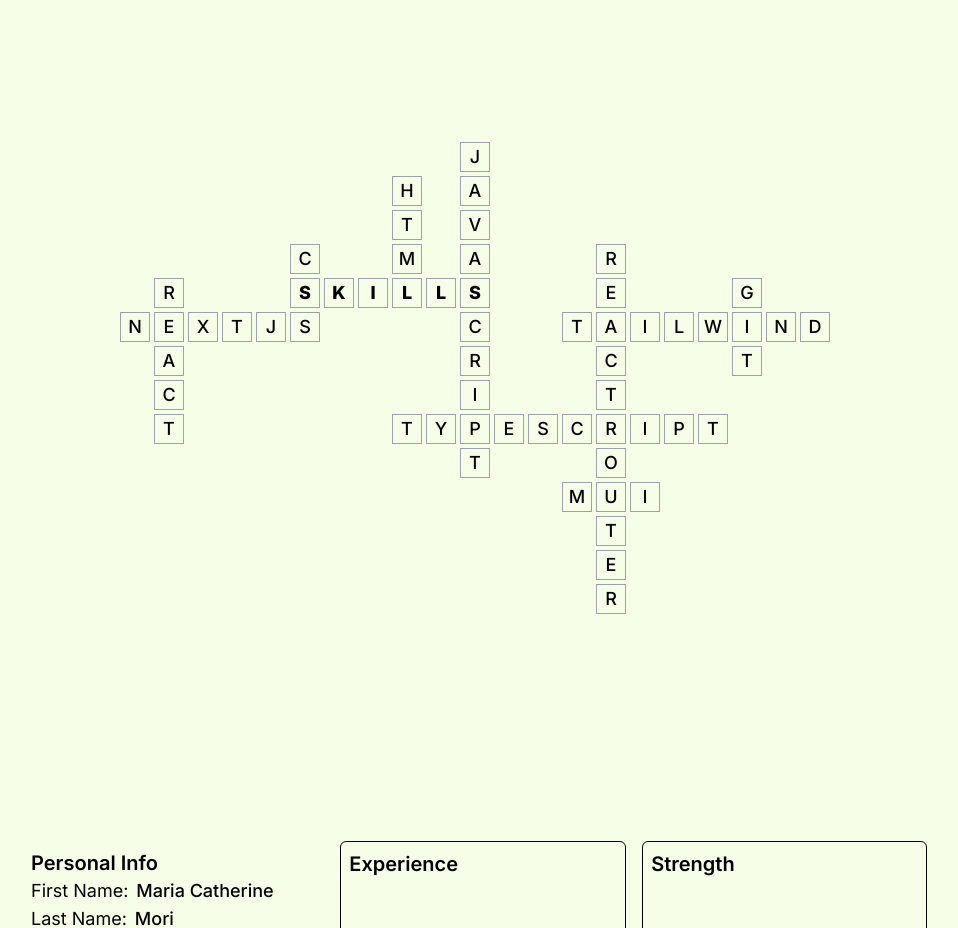
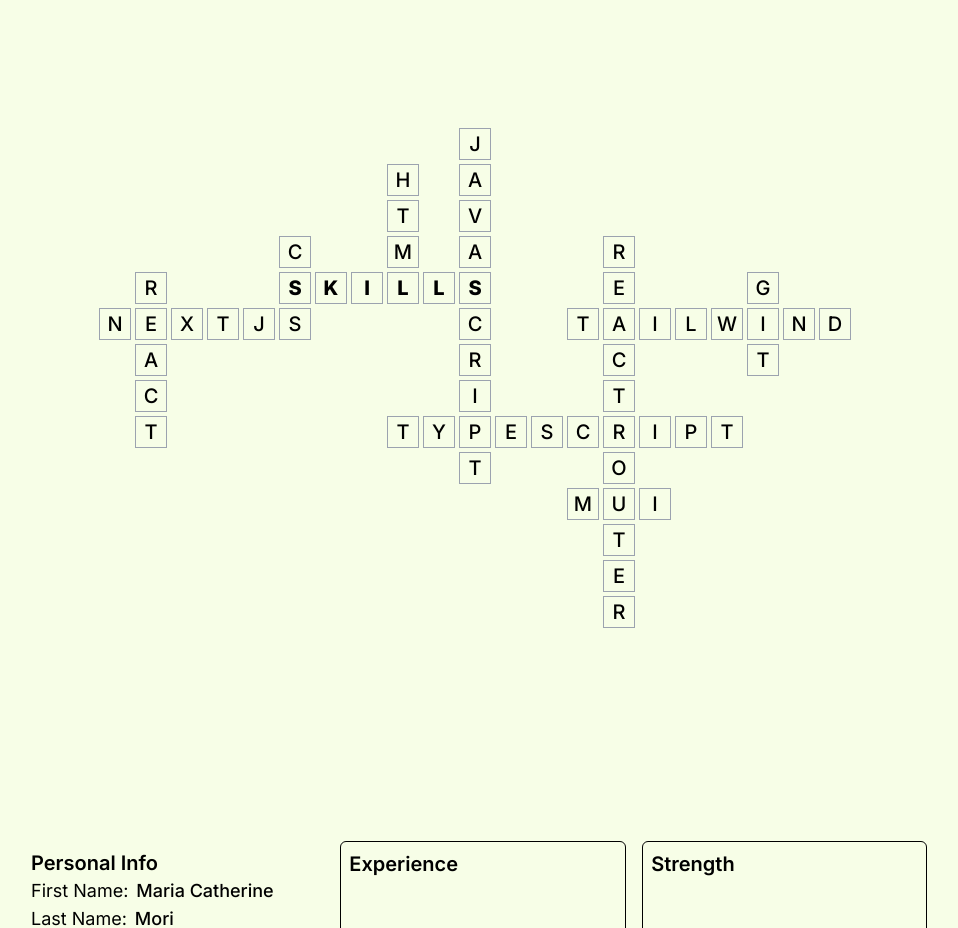
Before and after one commit to mcm313/mcm-portfolio, a Next.js app: page / in a window 1280 px wide. Shown: the part 1440-2368 px from the top of the page, without its empty margins (165-1123 px from the left). Built offline with nearby package versions, Linux system fonts and the light colour scheme.

Commit message:
adjusted height and width

```diff
--- a/src/app/(pages)/Skills.tsx
+++ b/src/app/(pages)/Skills.tsx
@@ -311,26 +311,26 @@ const Skills = () => {
       className="bg-lime-50 pt-[25px] px-6 text-black h-min min-h-[670px] max-w-[1000px] flex justify-center items-center overflow-y-hidden w-full bg-cover"
     >
       <div className="flex flex-col gap-10 py-6">
-        <div className="grid grid-cols-21 grid-rows-14 gap-1 text-lg">
+        <div className="grid grid-cols-21 grid-rows-14 gap-1 text-xl">
           {skillCW.map((letter, index) =>
             answercw.includes(index) ? (
               <div
                 key={index}
-                className=" border font-medium aspect-square border-gray-400 flex justify-center items-center"
+                className=" border font-medium w-8 h-8 border-gray-400 flex justify-center items-center"
               >
                 {letter}
               </div>
             ) : skillcw.includes(index) ? (
               <div
                 key={index}
-                className=" border font-extrabold aspect-square border-gray-400 flex justify-center items-center"
+                className=" border font-extrabold w-8 h-8 border-gray-400 flex justify-center items-center"
               >
                 {letter}
               </div>
             ) : (
               <div
                 key={index}
-                className=" aspect-square flex justify-center items-center"
+                className=" flex justify-center w-8 h-8 items-center"
               ></div>
             )
           )}
```
